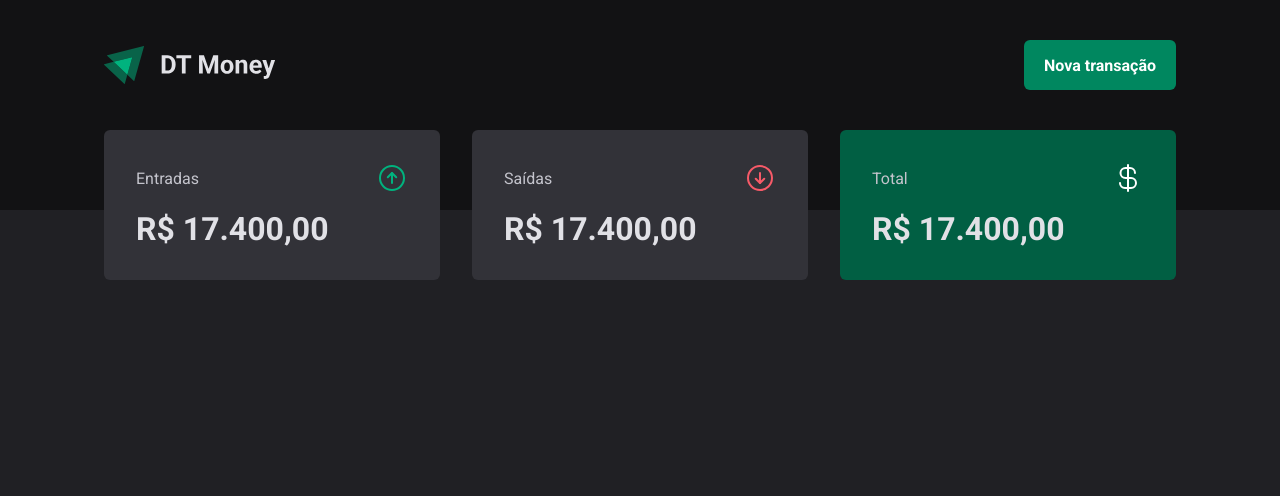
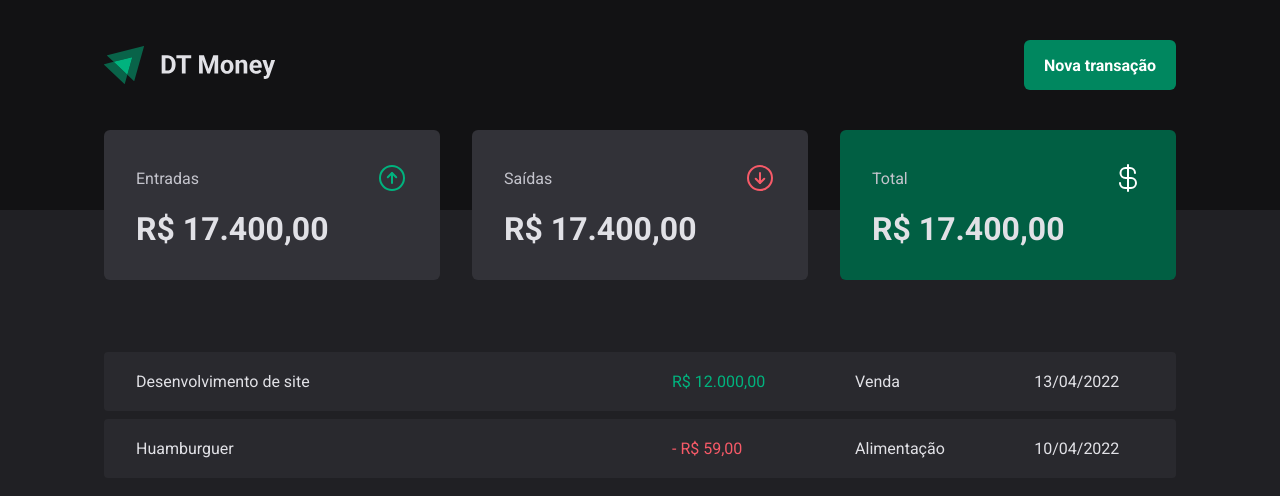
Before and after one commit to adonesbalica/dt-money, a React (Vite) app: page / in a window 1280 px wide. Shown: the top 496 px of the page. Built offline with nearby package versions, Linux system fonts and the light colour scheme.

Commit message:
feat: transaction table component

```diff
--- a/src/pages/Transactions/index.tsx
+++ b/src/pages/Transactions/index.tsx
@@ -1,3 +1,9 @@
+import {
+  PriceHighlight,
+  TransactionContainer,
+  TransactionTable,
+} from './styles'
+
 import { Header } from '../../components/Header'
 import { Summary } from '../../components/Summary'
 
@@ -6,6 +12,30 @@
     <div>
       <Header />
       <Summary />
+
+      <TransactionContainer>
+        <TransactionTable>
+          <tbody>
+            <tr>
+              <td width="50%">Desenvolvimento de site</td>
+              <td>
+                <PriceHighlight $variant="income">R$ 12.000,00</PriceHighlight>
+              </td>
+              <td>Venda</td>
+              <td>13/04/2022</td>
+            </tr>
+
+            <tr>
+              <td width="50%">Huamburguer</td>
+              <td>
+                <PriceHighlight $variant="outcome">- R$ 59,00</PriceHighlight>
+              </td>
+              <td>Alimentação</td>
+              <td>10/04/2022</td>
+            </tr>
+          </tbody>
+        </TransactionTable>
+      </TransactionContainer>
     </div>
   )
 }
--- a/src/pages/Transactions/styles.ts
+++ b/src/pages/Transactions/styles.ts
@@ -0,0 +1,41 @@
+import styled from 'styled-components'
+
+export const TransactionContainer = styled.main`
+  width: 100%;
+  max-width: 1120px;
+  margin: 4rem auto 0;
+  padding: 0 1.5rem;
+`
+
+export const TransactionTable = styled.table`
+  width: 100%;
+  border-collapse: separate;
+  border-spacing: 0 0.5rem;
+  /* margin-top: 1.5rem; */
+
+  td {
+    padding: 1.25rem 2rem;
+    background: ${(props) => props.theme['gray-700']};
+
+    &:first-child {
+      border-top-left-radius: 4px;
+      border-bottom-left-radius: 4px;
+    }
+
+    &:last-child {
+      border-top-right-radius: 4px;
+      border-bottom-right-radius: 4px;
+    }
+  }
+`
+
+interface PriceHighlightProps {
+  $variant: 'income' | 'outcome'
+}
+
+export const PriceHighlight = styled.span<PriceHighlightProps>`
+  color: ${(props) =>
+    props.$variant === 'income'
+      ? props.theme['green-300']
+      : props.theme['red-300']};
+`
```
